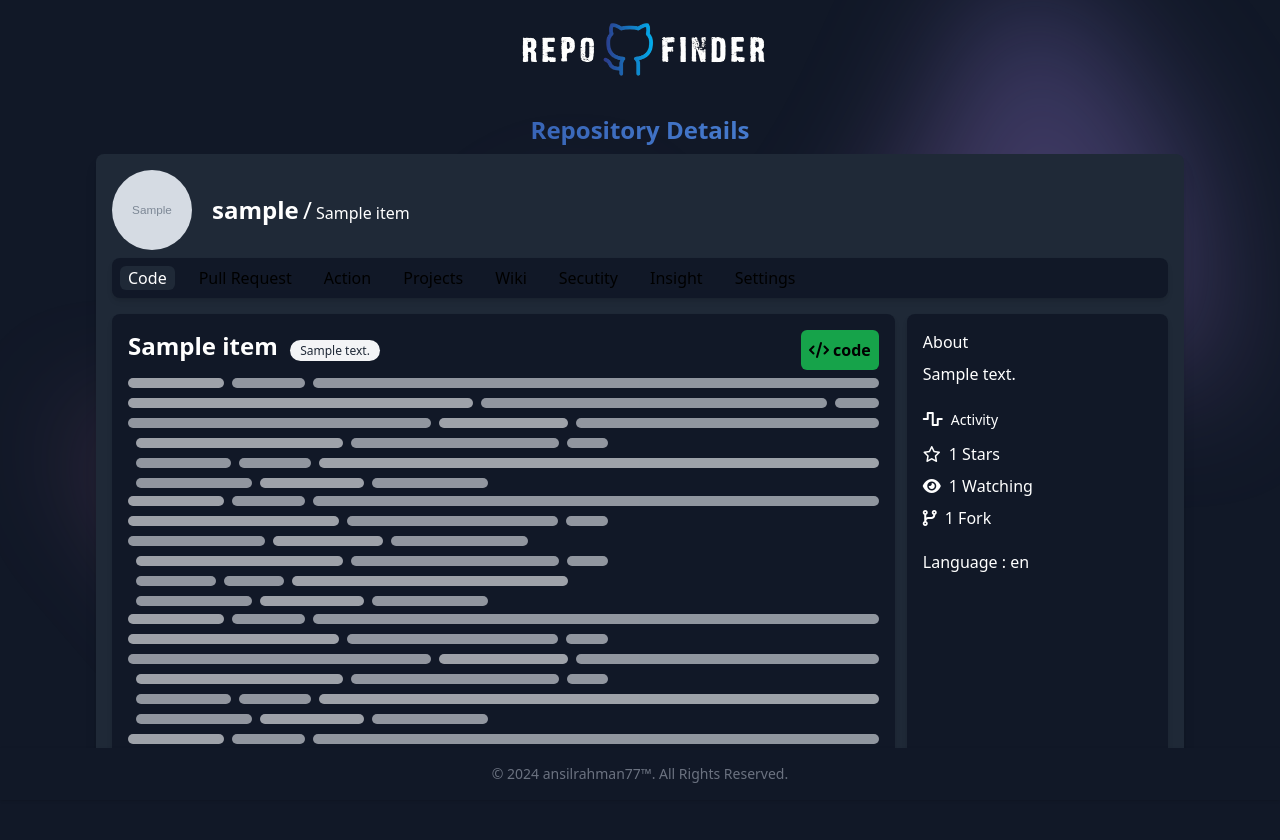
After one commit to ansilrahman777/PythonAssessmentSubmissionRepo, a Django app: page /repository/1/ in a window 1280 px wide. The commit adds this page. Run offline with Django 5.2, Linux system fonts and the light colour scheme; tables that the repository leaves empty hold one stand-in row (values such as "Sample post"); grey boxes marked "Sample" are stand-in pictures; a database or web service that is not in the repository returns one stand-in record (values such as "Sample title"); data that the repository does not hold is empty; some libraries are stand-ins or nearby versions.

Commit message:
Repo Detail Page done

```diff
--- a/githubRepoFinder/repo_search/urls.py
+++ b/githubRepoFinder/repo_search/urls.py
@@ -4,4 +4,6 @@ from . import views
 urlpatterns = [
     path('', views.home, name='home'),
     path('search/', views.search, name='search'),
+        path('repository/<int:repository_id>/', views.repository_details, name='repository_details'),
+
 ]
--- a/githubRepoFinder/repo_search/views.py
+++ b/githubRepoFinder/repo_search/views.py
@@ -1,5 +1,5 @@
 from django.shortcuts import render
-from .utils import search_repositories
+from .utils import search_repositories, get_repository_details
 from django.core.paginator import Paginator, EmptyPage, PageNotAnInteger
 
 # View function for rendering the home page
@@ -34,3 +34,10 @@ def search(request):
     else:
         # Render the home.html template if there is no query
         return render(request, 'home.html')
+
+def repository_details(request, repository_id):
+    # Get details of the repository by its ID
+    repository = get_repository_details(repository_id)
+
+    # Render the repository_details.html template with the repository details
+    return render(request, 'repos_details.html', {'repository': repository})
--- a/githubRepoFinder/templates/base.html
+++ b/githubRepoFinder/templates/base.html
@@ -6,12 +6,15 @@
     <meta name="viewport" content="width=device-width, initial-scale=1.0">
     <title>{% block title %}{%endblock title %}</title>
     <script src="https://cdn.tailwindcss.com"></script>
+    <script src="https://kit.fontawesome.com/9a253e3427.js" crossorigin="anonymous"></script>
 </head>
 <body class="bg-gray-900">
     <header>
         <nav class="flex  items-center justify-center p-3">
             <div >
-                <img class='w-64' src="{% static 'image/logo.png' %}" alt="Repo Finder">
+                <a href='/'>
+                    <img class='w-64' src="{% static 'image/logo.png' %}" alt="Repo Finder">
+                </a>
             </div>
         </nav>
     </header>
@@ -19,11 +22,6 @@
     {% block body %}
 
     {% endblock body %}
-
-
-
-
-
 
     <div class="absolute left-1/2 top-0 -z-10 -translate-x-1/2 blur-3xl xl:-top-6" aria-hidden="true">
         <div class="aspect-[1155/678] w-[72.1875rem] bg-gradient-to-tr from-[#ff80b5] to-[#9089fc] opacity-30" style="clip-path: polygon(74.1% 44.1%, 100% 61.6%, 97.5% 26.9%, 85.5% 0.1%, 80.7% 2%, 72.5% 32.5%, 60.2% 62.4%, 52.4% 68.1%, 47.5% 58.3%, 45.2% 34.5%, 27.5% 76.7%, 0.1% 64.9%, 17.9% 100%, 27.6% 76.8%, 76.1% 97.7%, 74.1% 44.1%)"></div>
@@ -35,6 +33,7 @@
         </span>
         </div>
     </footer>
+    <script src="https://cdn.jsdelivr.net/npm/alpinejs@2.8.2/dist/alpine.min.js" defer></script>
 
 </body>
 </html>
--- /dev/null
+++ b/githubRepoFinder/templates/repos_details.html
@@ -0,0 +1,177 @@
+{% extends "base.html" %}
+{% block title %}Repository Details{% endblock title %}
+
+{% block body %}
+<section class="bg-transparent py-2 mb-5">
+    <div class="max-w-6xl mt-2 mx-auto px-4 sm:px-6 lg:px-8">
+        <div class="text-center mb-2">
+            <h2 class="text-2xl font-extrabold bg-clip-text text-transparent bg-gradient-to-r from-blue-900 to-blue-400">
+                Repository Details
+            </h2>
+        </div>
+
+        <div class="bg-gray-800 rounded-lg shadow-lg mb-9 p-4 transform transition duration-300">
+            <div class="mb-2 flex items-center">
+                <img src="{{ repository.owner.avatar_url }}" alt="User Avatar" class="rounded-full w-20 h-20" />
+                <div class="ml-5">
+                    <span class="text-2xl font-semibold text-white ">{{ repository.owner.login }}</span>
+                    <span class="text-white text-2xl">/</span>
+                    <a href={{ repository.html_url }}>
+                        <span class="font-small text-white">{{ repository.name }}</span>
+                    </a>
+                </div>
+            </div>
+            <div class='flex'>
+                <div x-data="{ openTab: 1 }" class="flex w-full">
+                    <div class="mx-auto w-full">
+                        <div class="mb-4  flex space-x-4 p-2 bg-gray-900 rounded-lg shadow-md">
+                            <button x-on:click="openTab = 1" :class="{ 'bg-gray-800 text-white': openTab === 1 }" class="flex px-2 rounded-md focus:outline-none focus:shadow-outline-blue transition-all duration-300">Code</button>
+                            <button class="flex px-2 rounded-md focus:outline-none focus:shadow-outline-blue transition-all duration-300">Pull Request</button>
+                            <button class="flex px-2 rounded-md focus:outline-none focus:shadow-outline-blue transition-all duration-300">Action</button>
+                            <button class="flex px-2 rounded-md focus:outline-none focus:shadow-outline-blue transition-all duration-300">Projects</button>
+                            <button class="flex px-2 rounded-md focus:outline-none focus:shadow-outline-blue transition-all duration-300">Wiki</button>
+                            <button class="flex px-2 rounded-md focus:outline-none focus:shadow-outline-blue transition-all duration-300">Secutity</button>
+                            <button class="flex px-2 rounded-md focus:outline-none focus:shadow-outline-blue transition-all duration-300">Insight</button>
+                            <button class="flex px-2 rounded-md focus:outline-none focus:shadow-outline-blue transition-all duration-300">Settings</button>
+                        </div>
+
+                        <div class='flex'>
+                            <div x-show="openTab === 1" class="w-3/4 transition-all duration-300 bg-gray-900 p-4 rounded-lg shadow-md ">
+                                <div class='flex justify-between'>
+                                    <h2 class="text-2xl font-semibold mb-2 text-white">{{ repository.name }} &nbsp;<span class="bg-gray-100 text-gray-800 text-xs font-medium me-2 px-2.5 py-0.5 rounded-full dark:bg-gray-700 dark:text-gray-300">{{ repository.visibility }}</span></h2>
+                                    <button class="bg-green-600 px-2 rounded-md focus:outline-none focus:shadow-outline-blue transition-all duration-300 font-bold"><i class="fa-solid fa-code"></i>&nbsp;code</button>
+
+                                </div>
+
+                                <div role="status" class="mt-2 space-y-2.5 animate-pulse">
+                                    <div class="flex items-center w-full">
+                                        <div class="h-2.5 bg-gray-200 rounded-full dark:bg-gray-700 w-32"></div>
+                                        <div class="h-2.5 ms-2 bg-gray-300 rounded-full dark:bg-gray-600 w-24"></div>
+                                        <div class="h-2.5 ms-2 bg-gray-300 rounded-full dark:bg-gray-600 w-full"></div>
+                                    </div>
+                                    <div class="flex items-center w-fullmax-w-[360px]">
+                                        <div class="h-2.5 bg-gray-200 rounded-full dark:bg-gray-700 w-full"></div>
+                                                <div class="h-2.5 ms-2 bg-gray-300 rounded-full dark:bg-gray-600 w-full"></div>
+                                        <div class="h-2.5 ms-2 bg-gray-300 rounded-full dark:bg-gray-600 w-24"></div>
+                                    </div>
+                                    <div class="flex items-center w-full ">
+                                        <div class="h-2.5 bg-gray-300 rounded-full dark:bg-gray-600 w-full"></div>
+                                        <div class="h-2.5 ms-2 bg-gray-200 rounded-full dark:bg-gray-700 w-80"></div>
+                                        <div class="h-2.5 ms-2 bg-gray-300 rounded-full dark:bg-gray-600 w-full"></div>
+                                    </div>
+                                    <div class="flex items-center w-full max-w-[480px]">
+                                        <div class="h-2.5 ms-2 bg-gray-200 rounded-full dark:bg-gray-700 w-full"></div>
+                                                <div class="h-2.5 ms-2 bg-gray-300 rounded-full dark:bg-gray-600 w-full"></div>
+                                        <div class="h-2.5 ms-2 bg-gray-300 rounded-full dark:bg-gray-600 w-24"></div>
+                                    </div>
+                                    <div class="flex items-center w-full ">
+                                        <div class="h-2.5 ms-2 bg-gray-300 rounded-full dark:bg-gray-600 w-32"></div>
+                                        <div class="h-2.5 ms-2 bg-gray-300 rounded-full dark:bg-gray-600 w-24"></div>
+                                        <div class="h-2.5 ms-2 bg-gray-200 rounded-full dark:bg-gray-700 w-full"></div>
+                                    </div>
+                                    <div class="flex items-center w-full max-w-[360px]">
+                                        <div class="h-2.5 ms-2 bg-gray-300 rounded-full dark:bg-gray-600 w-full"></div>
+                                        <div class="h-2.5 ms-2 bg-gray-200 rounded-full dark:bg-gray-700 w-80"></div>
+                                        <div class="h-2.5 ms-2 bg-gray-300 rounded-full dark:bg-gray-600 w-full"></div>
+                                    </div>
+                                    <span class="sr-only">Loading...</span>
+                                </div>
+
+                                <div role="status" class="mt-2 space-y-2.5 animate-pulse ">
+                                    <div class="flex items-center w-full">
+                                        <div class="h-2.5 bg-gray-200 rounded-full dark:bg-gray-700 w-32"></div>
+                                        <div class="h-2.5 ms-2 bg-gray-300 rounded-full dark:bg-gray-600 w-24"></div>
+                                        <div class="h-2.5 ms-2 bg-gray-300 rounded-full dark:bg-gray-600 w-full"></div>
+                                    </div>
+                                    <div class="flex items-center w-full max-w-[480px]">
+                                        <div class="h-2.5 bg-gray-200 rounded-full dark:bg-gray-700 w-full"></div>
+                                                <div class="h-2.5 ms-2 bg-gray-300 rounded-full dark:bg-gray-600 w-full"></div>
+                                        <div class="h-2.5 ms-2 bg-gray-300 rounded-full dark:bg-gray-600 w-24"></div>
+                                    </div>
+                                    <div class="flex items-center w-full max-w-[400px]">
+                                        <div class="h-2.5 bg-gray-300 rounded-full dark:bg-gray-600 w-full"></div>
+                                        <div class="h-2.5 ms-2 bg-gray-200 rounded-full dark:bg-gray-700 w-80"></div>
+                                        <div class="h-2.5 ms-2 bg-gray-300 rounded-full dark:bg-gray-600 w-full"></div>
+                                    </div>
+                                    <div class="flex items-center w-full max-w-[480px]">
+                                        <div class="h-2.5 ms-2 bg-gray-200 rounded-full dark:bg-gray-700 w-full"></div>
+                                                <div class="h-2.5 ms-2 bg-gray-300 rounded-full dark:bg-gray-600 w-full"></div>
+                                        <div class="h-2.5 ms-2 bg-gray-300 rounded-full dark:bg-gray-600 w-24"></div>
+                                    </div>
+                                    <div class="flex items-center w-full max-w-[440px]">
+                                        <div class="h-2.5 ms-2 bg-gray-300 rounded-full dark:bg-gray-600 w-32"></div>
+                                        <div class="h-2.5 ms-2 bg-gray-300 rounded-full dark:bg-gray-600 w-24"></div>
+                                        <div class="h-2.5 ms-2 bg-gray-200 rounded-full dark:bg-gray-700 w-full"></div>
+                                    </div>
+                                    <div class="flex items-center w-full max-w-[360px]">
+                                        <div class="h-2.5 ms-2 bg-gray-300 rounded-full dark:bg-gray-600 w-full"></div>
+                                        <div class="h-2.5 ms-2 bg-gray-200 rounded-full dark:bg-gray-700 w-80"></div>
+                                        <div class="h-2.5 ms-2 bg-gray-300 rounded-full dark:bg-gray-600 w-full"></div>
+                                    </div>
+                                    <span class="sr-only">Loading...</span>
+                                </div>
+
+                                <div role="status" class="mt-2 space-y-2.5 animate-pulse">
+                                    <div class="flex items-center w-full">
+                                        <div class="h-2.5 bg-gray-200 rounded-full dark:bg-gray-700 w-32"></div>
+                                        <div class="h-2.5 ms-2 bg-gray-300 rounded-full dark:bg-gray-600 w-24"></div>
+                                        <div class="h-2.5 ms-2 bg-gray-300 rounded-full dark:bg-gray-600 w-full"></div>
+                                    </div>
+                                    <div class="flex items-center w-full max-w-[480px]">
+                                        <div class="h-2.5 bg-gray-200 rounded-full dark:bg-gray-700 w-full"></div>
+                                                <div class="h-2.5 ms-2 bg-gray-300 rounded-full dark:bg-gray-600 w-full"></div>
+                                        <div class="h-2.5 ms-2 bg-gray-300 rounded-full dark:bg-gray-600 w-24"></div>
+                                    </div>
+                                    <div class="flex items-center w-full ">
+                                        <div class="h-2.5 bg-gray-300 rounded-full dark:bg-gray-600 w-full"></div>
+                                        <div class="h-2.5 ms-2 bg-gray-200 rounded-full dark:bg-gray-700 w-80"></div>
+                                        <div class="h-2.5 ms-2 bg-gray-300 rounded-full dark:bg-gray-600 w-full"></div>
+                                    </div>
+                                    <div class="flex items-center w-full max-w-[480px]">
+                                        <div class="h-2.5 ms-2 bg-gray-200 rounded-full dark:bg-gray-700 w-full"></div>
+                                                <div class="h-2.5 ms-2 bg-gray-300 rounded-full dark:bg-gray-600 w-full"></div>
+                                        <div class="h-2.5 ms-2 bg-gray-300 rounded-full dark:bg-gray-600 w-24"></div>
+                                    </div>
+                                    <div class="flex items-center w-full">
+                                        <div class="h-2.5 ms-2 bg-gray-300 rounded-full dark:bg-gray-600 w-32"></div>
+                                        <div class="h-2.5 ms-2 bg-gray-300 rounded-full dark:bg-gray-600 w-24"></div>
+                                        <div class="h-2.5 ms-2 bg-gray-200 rounded-full dark:bg-gray-700 w-full"></div>
+                                    </div>
+                                    <div class="flex items-center w-full max-w-[360px]">
+                                        <div class="h-2.5 ms-2 bg-gray-300 rounded-full dark:bg-gray-600 w-full"></div>
+                                        <div class="h-2.5 ms-2 bg-gray-200 rounded-full dark:bg-gray-700 w-80"></div>
+                                        <div class="h-2.5 ms-2 bg-gray-300 rounded-full dark:bg-gray-600 w-full"></div>
+                                    </div>
+                                    <div class="flex items-center w-full">
+                                        <div class="h-2.5 bg-gray-200 rounded-full dark:bg-gray-700 w-32"></div>
+                                        <div class="h-2.5 ms-2 bg-gray-300 rounded-full dark:bg-gray-600 w-24"></div>
+                                        <div class="h-2.5 ms-2 bg-gray-300 rounded-full dark:bg-gray-600 w-full"></div>
+                                    </div>
+                                    <span class="sr-only">Loading...</span>
+                                </div>
+                            </div>
+
+                            <div class="w-1/4 ml-3 transition-all text-white duration-300 bg-gray-900 p-4 rounded-lg shadow-md ">
+                                <h2 class='text-white'>About</h2>
+                                <p class='mt-2 text-white'>{{ repository.description }}</p>
+                                <div class='flex flex-col gap-y-4 mt-6'>
+                                    <i class="fa-solid fa-wave-square"><span class='ml-2 font-sans text-sm font-normal'>Activity</span></i>
+                                    <i class="fa-regular fa-star"><span class='ml-2 font-sans text-md font-normal'>{{ repository.stargazers_count }}&nbsp;Stars</span></i>
+                                    <i class="fa-solid fa-eye"><span class='ml-2 font-sans text-md font-normal'>{{ repository.watchers_count }}&nbsp;Watching</span></i>
+                                    <i class="fa-solid fa-code-branch text-md"><span class='ml-2 font-sans text-md font-normal'>{{ repository.forks_count }}&nbsp;Fork</span></i>
+                                </div>
+                                <div class='flex flex-col gap-y-4 mt-6'>
+                                    Language : {{ repository.language }}
+                                </div>
+
+                            </div>
+
+                        </div>
+                    </div>
+                </div>
+            </div>
+        </div>
+    </div>
+
+</section>
+{% endblock body %}
```
Also changed, not shown: githubRepoFinder/repo_search/utils.py (+15 -0 lines), githubRepoFinder/templates/results.html (+5 -5 lines).
